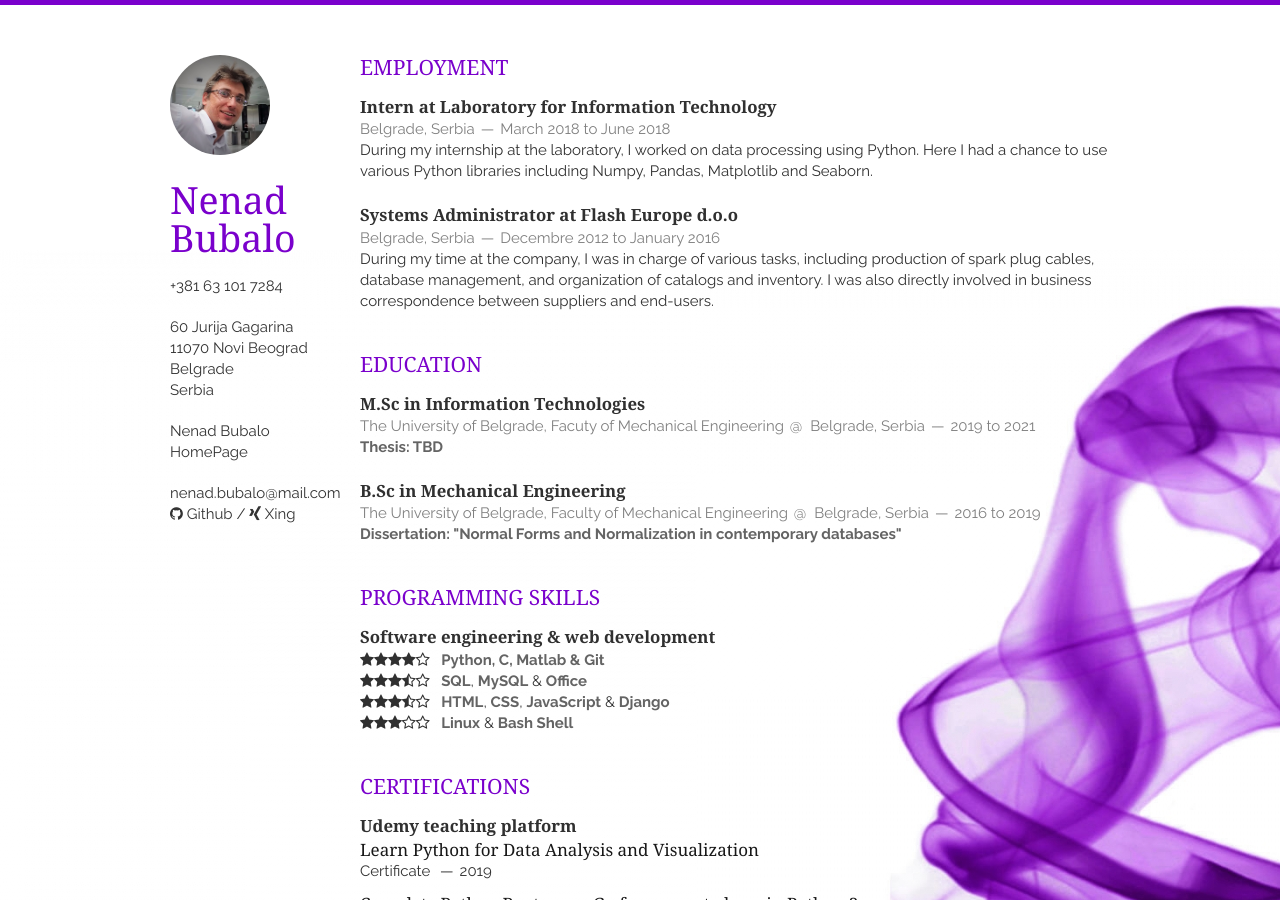
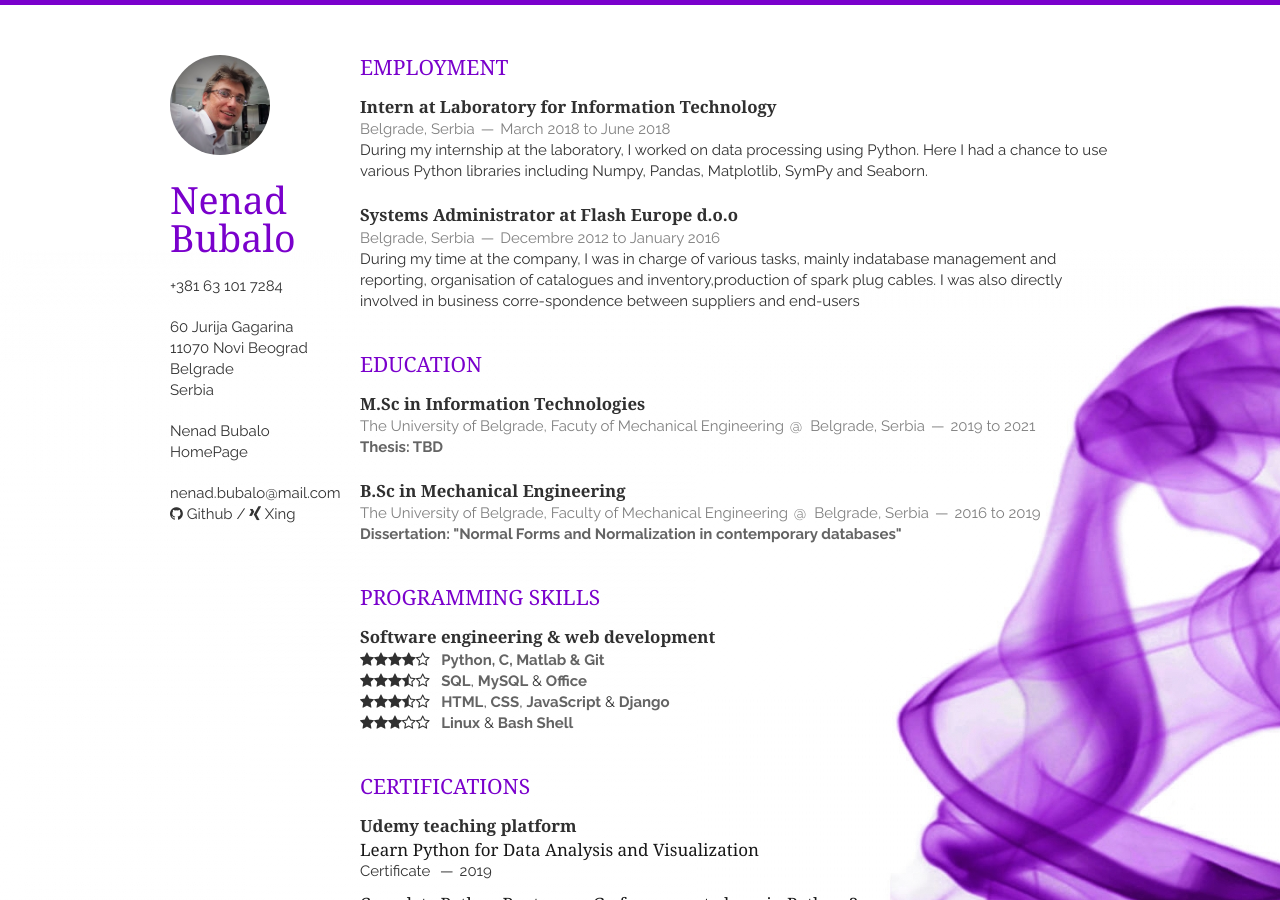
Before and after one commit to MouseOnTheKeys/cv, a Jekyll site: the page built from index.html, in a window 1280 px wide and 900 px high. Built offline with Jekyll 4.4.1, drawn with Linux system fonts in a browser that asks for light colours; nearby versions of some CDN libraries; the list of posts is cut into pages by our own code.

Commit message:
Update employment.html
update 22.02.2020

```diff
--- a/_includes/employment.html
+++ b/_includes/employment.html
@@ -9,7 +9,7 @@
         </header>
         <p>During my internship at the laboratory, I worked on data processing using Python.
             Here I had a chance to use various Python libraries including Numpy, Pandas,
-            Matplotlib and Seaborn.</p>
+            Matplotlib, SymPy and Seaborn.</p>
     </article>
     <article>
         <header>
@@ -18,10 +18,7 @@
                 <address>Belgrade, Serbia</address><time>Decembre 2012 to January 2016</time>
             </span>
         </header>
-        <p>During my time at the company, I was in charge of various tasks, including production of spark plug cables,
-            database management, and organization of catalogs
-            and inventory. I was also directly involved in business correspondence between
-            suppliers and end-users.</p>
+        <p>During my time at the company, I was in charge of various tasks, mainly indatabase management and reporting, organisation of catalogues and inventory,production of spark plug cables. I was also directly involved in business corre-spondence between suppliers and end-users</p>
     </article>
     <!-- <article>
         <header>
```
